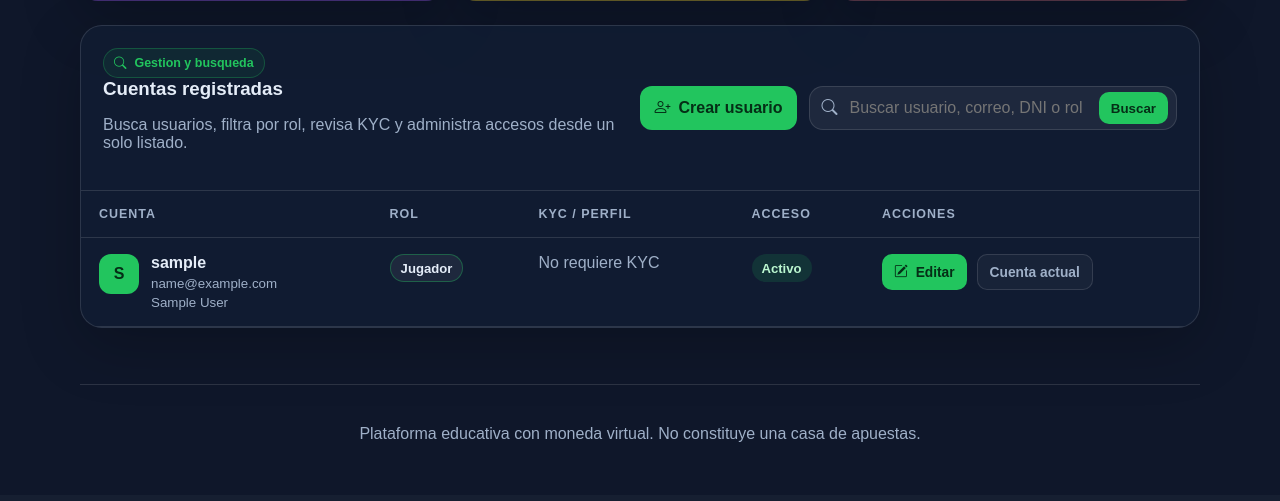
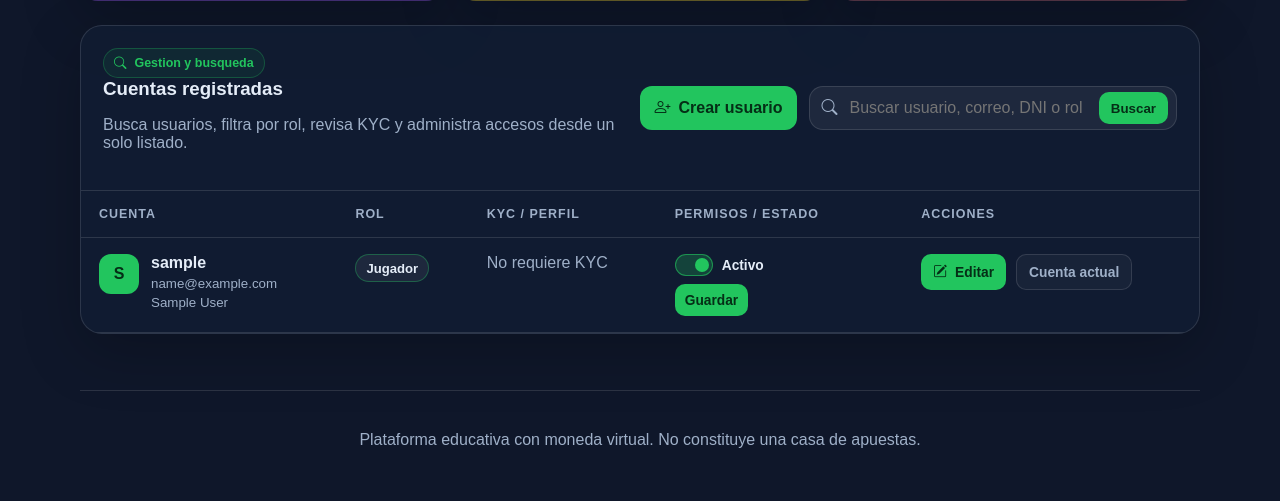
Before and after one commit to JeanJairo06/FairBet, a Django app: page /cuentas/ in a window 1280 px wide. Shown: the part 605-1106 px from the top of the page. Before the commit the page ends 1047 px from the top, so only its background shows below. Run offline with Django 5.2, Linux system fonts and the light colour scheme; the visitor is signed in with stand-in values (Sample User, id 1); data comes from the database, SQL or seed files in the repository; data that the repository does not hold is empty; parts of the project's set-up code (start-up, migrations or seed data) failed here and were passed over.

Commit message:
feat: Inactivacion y estado de cuentas

```diff
--- a/cuentas/forms.py
+++ b/cuentas/forms.py
@@ -161,6 +161,8 @@ class CuentaAdminUpdateForm(forms.Form):
     apellidos = forms.CharField(max_length=150, required=False)
     rol = forms.ChoiceField(choices=())
     is_active = forms.BooleanField(required=False)
+    is_staff = forms.BooleanField(required=False)
+    is_superuser = forms.BooleanField(required=False)
     estado_cuenta = forms.ChoiceField(choices=EstadoCuentaJugador.choices, required=False)
 
     def __init__(self, *args, current_user=None, target_user=None, **kwargs):
@@ -168,11 +170,14 @@ class CuentaAdminUpdateForm(forms.Form):
         self.target_user = target_user
         super().__init__(*args, **kwargs)
         self.fields['rol'].choices = get_admin_assignable_roles(current_user)
+        if current_user and not current_user.is_superuser:
+            self.fields['is_staff'].widget.attrs['disabled'] = 'disabled'
+            self.fields['is_superuser'].widget.attrs['disabled'] = 'disabled'
         _decorate_fields(
             {
                 name: field
                 for name, field in self.fields.items()
-                if name != 'is_active'
+                if name not in {'is_active', 'is_staff', 'is_superuser'}
             }
         )
 
@@ -200,6 +205,27 @@ class CuentaAdminUpdateForm(forms.Form):
             raise forms.ValidationError('No tienes permisos para asignar ese rol.')
         return rol
 
+    def clean(self):
+        cleaned_data = super().clean()
+        if not self.target_user:
+            return cleaned_data
+
+        if self.target_user.pk == self.current_user.pk and not cleaned_data.get('is_active'):
+            self.add_error('is_active', 'No puedes desactivar tu propia cuenta.')
+
+        if not self.current_user.is_superuser:
+            cleaned_data['is_staff'] = self.target_user.is_staff
+            cleaned_data['is_superuser'] = self.target_user.is_superuser
+
+        if cleaned_data.get('rol') != RolUsuario.ADMIN:
+            cleaned_data['is_staff'] = False
+            cleaned_data['is_superuser'] = False
+
+        if self.target_user.pk == self.current_user.pk and not cleaned_data.get('is_superuser'):
+            cleaned_data['is_superuser'] = self.target_user.is_superuser
+
+        return cleaned_data
+
     def apply(self):
         user = self.target_user
         user.username = self.cleaned_data['username']
@@ -208,7 +234,20 @@ class CuentaAdminUpdateForm(forms.Form):
         user.last_name = self.cleaned_data.get('apellidos', '')
         user.rol = self.cleaned_data['rol']
         user.is_active = self.cleaned_data['is_active']
-        user.save(update_fields=['username', 'email', 'first_name', 'last_name', 'rol', 'is_active'])
+        user.is_staff = self.cleaned_data['is_staff']
+        user.is_superuser = self.cleaned_data['is_superuser']
+        user.save(
+            update_fields=[
+                'username',
+                'email',
+                'first_name',
+                'last_name',
+                'rol',
+                'is_active',
+                'is_staff',
+                'is_superuser',
+            ]
+        )
 
         perfil = getattr(user, 'perfil_jugador', None)
         if perfil:
@@ -218,6 +257,45 @@ class CuentaAdminUpdateForm(forms.Form):
                 perfil.estado_cuenta = self.cleaned_data['estado_cuenta']
             perfil.save(update_fields=['nombres', 'apellidos', 'estado_cuenta', 'updated_at'])
 
+        return user
+
+
+class CuentaPermisosForm(forms.Form):
+    is_active = forms.BooleanField(required=False)
+    is_staff = forms.BooleanField(required=False)
+    is_superuser = forms.BooleanField(required=False)
+
+    def __init__(self, *args, current_user=None, target_user=None, **kwargs):
+        self.current_user = current_user
+        self.target_user = target_user
+        super().__init__(*args, **kwargs)
+
+    def clean(self):
+        cleaned_data = super().clean()
+
+        if self.target_user.pk == self.current_user.pk and not cleaned_data.get('is_active'):
+            self.add_error('is_active', 'No puedes desactivar tu propia cuenta.')
+
+        if self.target_user.rol != RolUsuario.ADMIN:
+            cleaned_data['is_staff'] = False
+            cleaned_data['is_superuser'] = False
+            return cleaned_data
+
+        if not self.current_user.is_superuser:
+            cleaned_data['is_staff'] = self.target_user.is_staff
+            cleaned_data['is_superuser'] = self.target_user.is_superuser
+
+        if self.target_user.pk == self.current_user.pk and not cleaned_data.get('is_superuser'):
+            cleaned_data['is_superuser'] = self.target_user.is_superuser
+
+        return cleaned_data
+
+    def apply(self):
+        user = self.target_user
+        user.is_active = self.cleaned_data['is_active']
+        user.is_staff = self.cleaned_data['is_staff']
+        user.is_superuser = self.cleaned_data['is_superuser']
+        user.save(update_fields=['is_active', 'is_staff', 'is_superuser'])
         return user
 
 
--- a/cuentas/urls.py
+++ b/cuentas/urls.py
@@ -1,10 +1,10 @@
 from django.urls import path
 
 from cuentas.views import (
+    ActualizarPermisosCuentaView,
     CrearUsuarioView,
     CuentasView,
     EditarCuentaView,
-    EliminarCuentaView,
     PerfilJugadorView,
 )
 
@@ -15,6 +15,6 @@ urlpatterns = [
     path('', CuentasView.as_view(), name='cuentas'),
     path('crear/usuario/', CrearUsuarioView.as_view(), name='crear_usuario'),
     path('<int:pk>/editar/', EditarCuentaView.as_view(), name='editar_cuenta'),
-    path('<int:pk>/eliminar/', EliminarCuentaView.as_view(), name='eliminar_cuenta'),
+    path('<int:pk>/permisos/', ActualizarPermisosCuentaView.as_view(), name='actualizar_permisos'),
     path('perfil/', PerfilJugadorView.as_view(), name='perfil_jugador'),
 ]
--- a/cuentas/views.py
+++ b/cuentas/views.py
@@ -1,7 +1,6 @@
 from django.contrib import messages
 from django.contrib.auth.mixins import LoginRequiredMixin
 from django.db.models import Count, Q
-from django.db.models.deletion import ProtectedError
 from django.shortcuts import get_object_or_404, redirect
 from django.urls import reverse_lazy
 from django.views import View
@@ -10,6 +9,7 @@ from django.views.generic import TemplateView
 from core.choices import EstadoCuentaJugador, RolUsuario
 from cuentas.forms import (
     CuentaAdminUpdateForm,
+    CuentaPermisosForm,
     CuentaSearchForm,
     PerfilJugadorSelfForm,
     UsuarioRegistroForm,
@@ -195,32 +195,28 @@ class EditarCuentaView(AdminAccountRequiredMixin, TemplateView):
                 'apellidos': perfil.apellidos if perfil else usuario.last_name,
                 'rol': usuario.rol,
                 'is_active': usuario.is_active,
+                'is_staff': usuario.is_staff,
+                'is_superuser': usuario.is_superuser,
                 'estado_cuenta': perfil.estado_cuenta if perfil else '',
             },
         )
 
 
-class EliminarCuentaView(AdminAccountRequiredMixin, View):
+class ActualizarPermisosCuentaView(AdminAccountRequiredMixin, View):
     def post(self, request, *args, **kwargs):
         target_user = get_object_or_404(Usuario, pk=kwargs['pk'])
+        form = CuentaPermisosForm(
+            request.POST,
+            current_user=request.user,
+            target_user=target_user,
+        )
 
-        if target_user.pk == request.user.pk:
-            messages.error(request, 'No puedes eliminar tu propia cuenta desde este modulo.')
+        if form.is_valid():
+            form.apply()
+            messages.success(request, f'Permisos de {target_user.username} actualizados correctamente.')
             return redirect('cuentas:cuentas')
 
-        username = target_user.username
-        try:
-            target_user.delete()
-        except ProtectedError:
-            target_user.is_active = False
-            target_user.save(update_fields=['is_active'])
-            messages.warning(
-                request,
-                f'La cuenta {username} tiene registros protegidos; se desactivo en lugar de eliminarse.',
-            )
-            return redirect('cuentas:cuentas')
-
-        messages.success(request, f'Cuenta {username} eliminada correctamente.')
+        messages.error(request, 'No se pudieron actualizar los permisos de la cuenta.')
         return redirect('cuentas:cuentas')
 
 
--- a/static/css/cuentas.css
+++ b/static/css/cuentas.css
@@ -35,7 +35,6 @@
 .accounts-heading__badge,
 .account-pill,
 .kyc-badge,
-.access-badge,
 .section-chip {
     display: inline-flex;
     align-items: center;
@@ -273,8 +272,7 @@
 }
 
 .account-pill,
-.kyc-badge,
-.access-badge {
+.kyc-badge {
     min-height: 28px;
     padding: 0 10px;
     border-radius: 999px;
@@ -300,8 +298,7 @@
     border-color: rgba(34, 197, 94, 0.36);
 }
 
-.kyc-badge--verificado,
-.access-badge--active {
+.kyc-badge--verificado {
     color: #bbf7d0;
     background: rgba(34, 197, 94, 0.14);
 }
@@ -312,8 +309,7 @@
 }
 
 .kyc-badge--bloqueado,
-.kyc-badge--autoexcluido,
-.access-badge--inactive {
+.kyc-badge--autoexcluido {
     color: #fecaca;
     background: rgba(248, 113, 113, 0.14);
 }
@@ -452,6 +448,12 @@
     background: var(--accent);
 }
 
+.account-action--compact {
+    width: max-content;
+    min-height: 32px;
+    padding: 0 10px;
+}
+
 .account-action--ghost {
     color: var(--text);
     border: 1px solid var(--line);
@@ -463,20 +465,93 @@
     color: var(--accent);
 }
 
-.account-action--danger {
-    color: #fee2e2;
-    background: rgba(248, 113, 113, 0.14);
-    border: 1px solid rgba(248, 113, 113, 0.32);
-}
-
-.account-delete-form {
-    display: flex;
-}
-
 .account-current {
     color: var(--muted);
     border: 1px solid var(--line);
     background: rgba(255, 255, 255, 0.035);
+}
+
+.account-permissions-form {
+    display: grid;
+    gap: 8px;
+    min-width: 170px;
+}
+
+.account-permissions-section {
+    gap: 12px;
+}
+
+.account-permission-card {
+    display: grid;
+    gap: 6px;
+    padding: 14px;
+    border: 1px solid var(--line);
+    border-radius: 14px;
+    background: rgba(255, 255, 255, 0.035);
+}
+
+.account-permission-card small,
+.permissions-note {
+    color: var(--muted);
+    font-size: 0.82rem;
+    line-height: 1.45;
+}
+
+.permissions-note {
+    margin: 0;
+}
+
+.account-switch {
+    display: inline-flex;
+    align-items: center;
+    gap: 9px;
+    width: max-content;
+    color: var(--text);
+    font-size: 0.86rem;
+    font-weight: 800;
+}
+
+.account-switch input {
+    position: absolute;
+    opacity: 0;
+    pointer-events: none;
+}
+
+.account-switch__control {
+    position: relative;
+    width: 38px;
+    height: 22px;
+    border: 1px solid rgba(148, 163, 184, 0.38);
+    border-radius: 999px;
+    background: rgba(148, 163, 184, 0.22);
+    transition: background 0.18s ease, border-color 0.18s ease;
+}
+
+.account-switch__control::after {
+    position: absolute;
+    top: 3px;
+    left: 3px;
+    width: 14px;
+    height: 14px;
+    border-radius: 50%;
+    background: #e2e8f0;
+    content: "";
+    transition: transform 0.18s ease, background 0.18s ease;
+}
+
+.account-switch input:checked + .account-switch__control {
+    border-color: rgba(34, 197, 94, 0.62);
+    background: rgba(34, 197, 94, 0.24);
+}
+
+.account-switch input:checked + .account-switch__control::after {
+    transform: translateX(16px);
+    background: var(--accent);
+}
+
+.account-switch input:disabled + .account-switch__control {
+    opacity: 0.5;
+    cursor: not-allowed;
 }
 
 .account-create-grid {
--- a/templates/cuentas/partials/account_table.html
+++ b/templates/cuentas/partials/account_table.html
@@ -25,7 +25,7 @@
                     <th>Cuenta</th>
                     <th>Rol</th>
                     <th>KYC / Perfil</th>
-                    <th>Acceso</th>
+                    <th>Permisos / Estado</th>
                     <th>Acciones</th>
                 </tr>
             </thead>
@@ -71,11 +71,34 @@
                             {% endif %}
                         </td>
                         <td>
-                            {% if usuario.is_active %}
-                                <span class="access-badge access-badge--active">Activo</span>
-                            {% else %}
-                                <span class="access-badge access-badge--inactive">Inactivo</span>
-                            {% endif %}
+                            <form method="post" action="{% url 'cuentas:actualizar_permisos' usuario.pk %}" class="account-permissions-form">
+                                {% csrf_token %}
+                                <label class="account-switch">
+                                    <input type="checkbox" name="is_active" {% if usuario.is_active %}checked{% endif %}>
+                                    <span class="account-switch__control"></span>
+                                    <span>Activo</span>
+                                </label>
+
+                                {% if usuario.rol == 'ADMIN' %}
+                                    <label class="account-switch">
+                                        <input type="checkbox" name="is_staff" {% if usuario.is_staff %}checked{% endif %} {% if not request.user.is_superuser %}disabled{% endif %}>
+                                        <span class="account-switch__control"></span>
+                                        <span>Es staff</span>
+                                    </label>
+                                    <label class="account-switch">
+                                        <input type="checkbox" name="is_superuser" {% if usuario.is_superuser %}checked{% endif %} {% if not request.user.is_superuser %}disabled{% endif %}>
+                                        <span class="account-switch__control"></span>
+                                        <span>Superusuario</span>
+                                    </label>
+                                    {% if not request.user.is_superuser %}
+                                        <small class="permissions-note">Solo un superusuario puede cambiar staff o superusuario.</small>
+                                    {% endif %}
+                                {% endif %}
+
+                                <button type="submit" class="account-action account-action--save account-action--compact">
+                                    Guardar
+                                </button>
+                            </form>
                         </td>
                         <td>
                             <div class="account-table-actions">
@@ -83,15 +106,7 @@
                                     <i class="bi bi-pencil-square"></i>
                                     Editar
                                 </a>
-                                {% if usuario.pk != request.user.pk %}
-                                    <form method="post" action="{% url 'cuentas:eliminar_cuenta' usuario.pk %}" class="account-delete-form">
-                                        {% csrf_token %}
-                                        <button type="submit" class="account-action account-action--danger" onclick="return confirm('Eliminar esta cuenta puede afectar registros relacionados. Continuar?')">
-                                            <i class="bi bi-trash3"></i>
-                                            Eliminar
-                                        </button>
-                                    </form>
-                                {% else %}
+                                {% if usuario.pk == request.user.pk %}
                                     <span class="account-current">Cuenta actual</span>
                                 {% endif %}
                             </div>
```
Also changed, not shown: templates/cuentas/editar_cuenta.html (+40 -3 lines).
